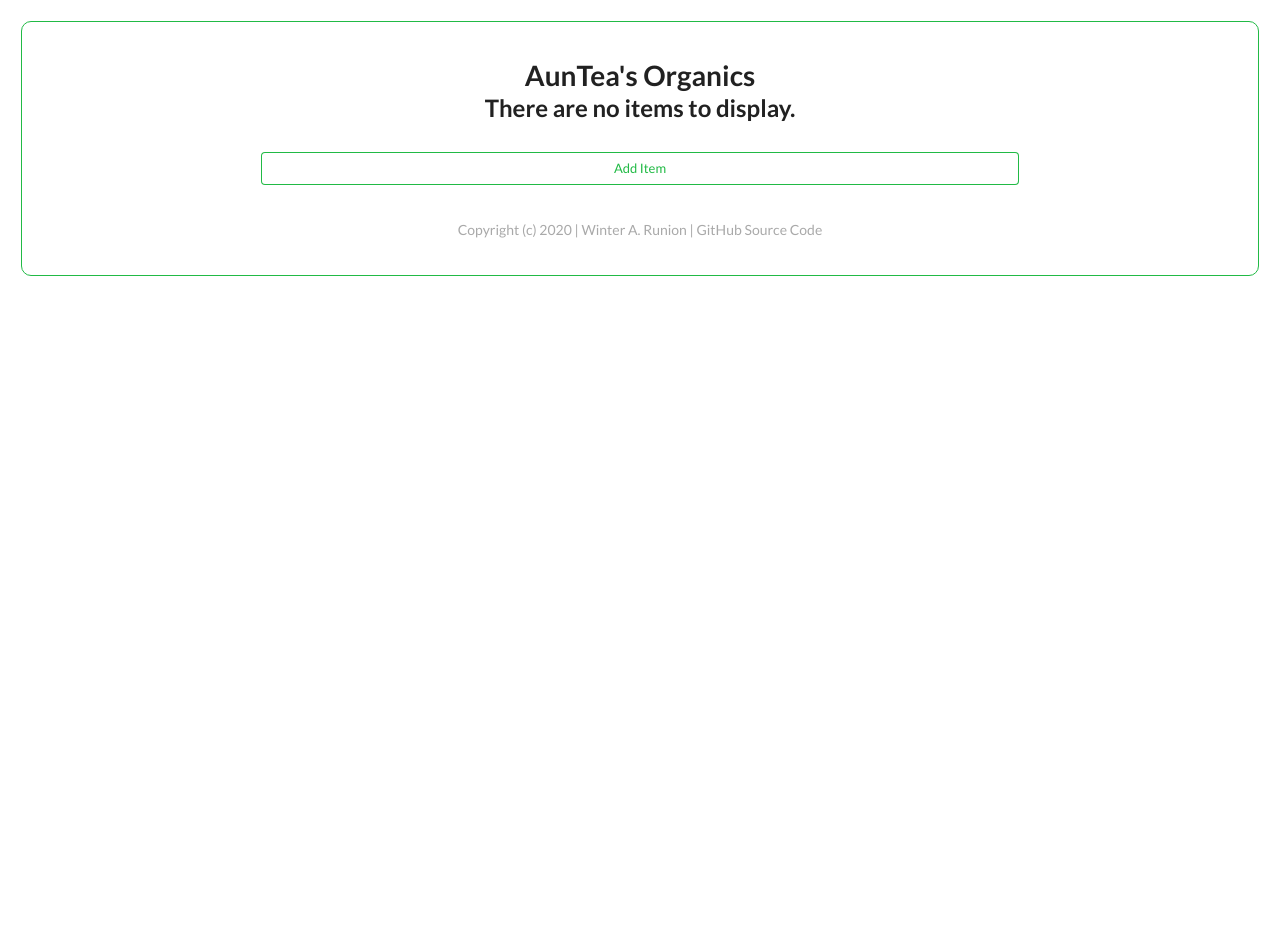
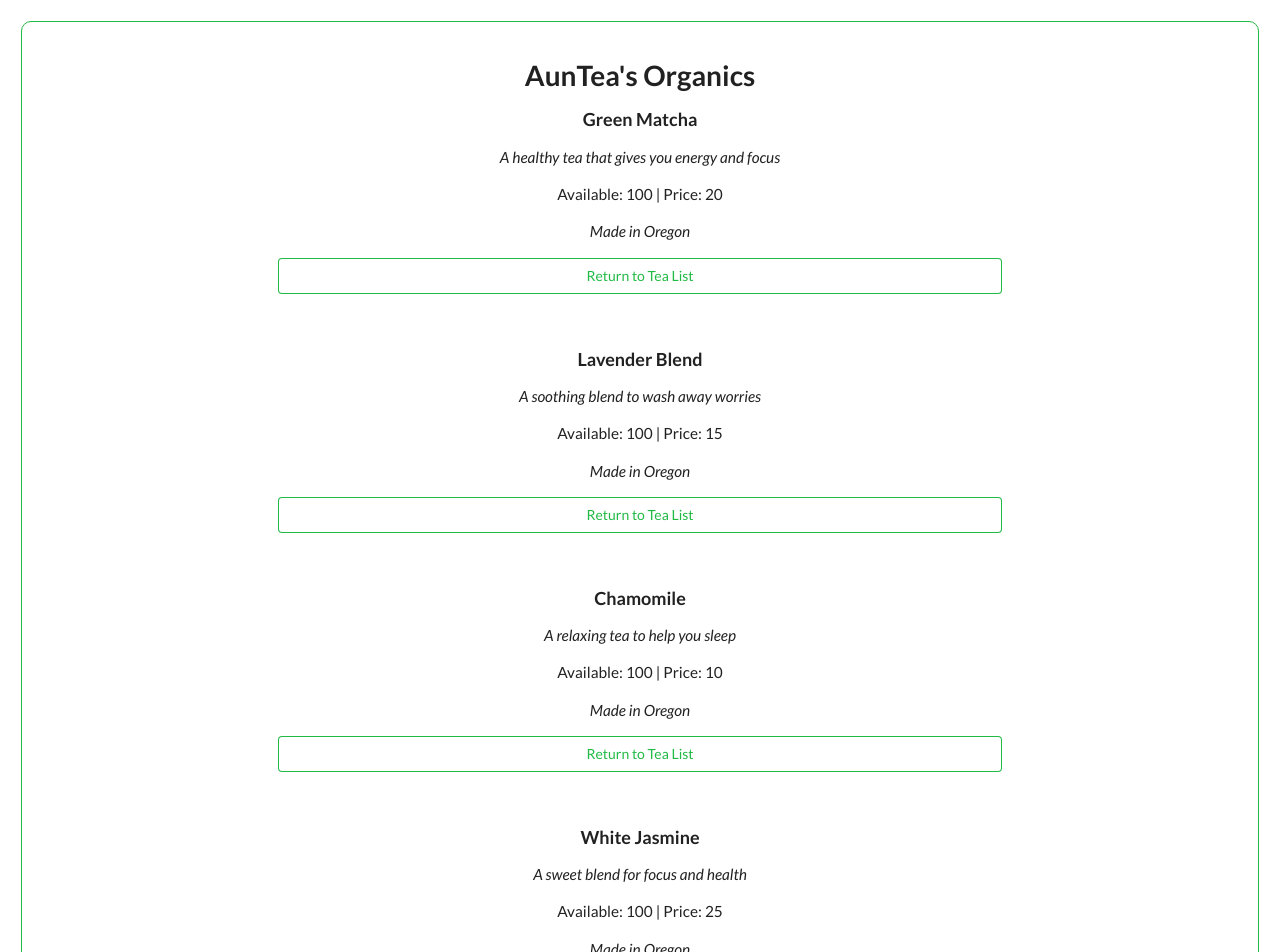
Before and after one commit to wrunion/epicodus-react-project, a React (Create React App) app: page / in a window 1280 px wide. Shown: the top 952 px of the page. Before the commit the page ends 821 px from the top, so only its background shows below. Built offline with nearby package versions, Linux system fonts and the light colour scheme.

Commit message:
Refactor inventory list.

```diff
--- /dev/null
+++ b/src/components/InventoryList.js
@@ -0,0 +1,49 @@
+import React from 'react'
+import ItemDetailView from './ItemDetailView';
+
+function InventoryList() {
+  const inventory = [
+    {
+      itemName: "Green Matcha",
+      description: "A healthy tea that gives you energy and focus",
+      available: 100,
+      price: 20,
+      id: 1
+    },
+    {
+      itemName: "Lavender Blend",
+      description: "A soothing blend to wash away worries",
+      available: 100,
+      price: 15,
+      id: 2
+    },
+    {
+      itemName: "Chamomile",
+      description: "A relaxing tea to help you sleep",
+      available: 100,
+      price: 10,
+      id: 3
+    },
+    {
+      itemName: "White Jasmine",
+      description: "A sweet blend for focus and health",
+      available: 100,
+      price: 25,
+      id: 4
+    },
+    {
+      itemName: "Earl Grey",
+      description: "Classic bergamont flavoring",
+      available: 100,
+      price: 10,
+      id: 5
+    }
+  ]
+  return (
+    <div>
+      {inventory.map(item => <ItemDetailView item={item} />)}
+    </div>
+  );
+}
+
+export default InventoryList;
--- a/src/components/ItemControl.js
+++ b/src/components/ItemControl.js
@@ -3,11 +3,17 @@ import Form from './Form';
 import ItemDisplayMode from './ItemDisplayMode';
 import ItemDetailView from './ItemDetailView';
 import { connect } from 'react-redux';
+import InventoryList from './InventoryList';
 
 class ItemControl extends Component {
   state = {
     itemSelected: null
   }
+
+  // componentDidMount =(props) => {
+  //   const items = this.props.itemList;
+  //   items ? items.
+  // }
 
   displayForm = () => {
     const action = {
@@ -132,45 +138,55 @@ class ItemControl extends Component {
     );
   }
 
+render () {
+  return (
+    <InventoryList />
+  );
+}
+}
+
   /* Actual render method */
-  render() {
-    console.log(this.props);
-    console.log(this.props.itemList);
-    const { itemSelected } = this.state;
-    const { formShowing } = this.props.handleClick;
-    const { itemList } = this.props;
-    /* If an item has been selected for detail view */
-    if (itemSelected !== null) {
-      return (
-        this.renderItemDetailView()
-      );
-    /* If user has clicked "Add Item" */
-    } else if (formShowing) {
-      return (
-        <React.Fragment>
-          {this.renderForm()}
-          {this.renderItemList()}
-        </React.Fragment>
-      );
-    /* If the first two are false, but there are items to show */
-    } else if ((formShowing === false) && (itemList.length > 0)) {
-      return (
-        <div className="ItemView">
-          {this.renderButton()}
-          {this.renderItemList()}
-        </div>
-      );
-    /* If itemList is empty */
-    } else {
-      return (
-        <div className="DefaultView">
-          <h2>There are no items to display.</h2>
-          {this.renderButton()}
-        </div>
-      );
-    }
-  }
-}
+//   render() {
+
+//     const items = this.props.itemList;
+//     // {items ? items.
+//     console.log(this.props);
+//     console.log(this.props.itemList);
+//     const { itemSelected } = this.state;
+//     const { formShowing } = this.props.handleClick;
+//     const { itemList } = this.props;
+//     /* If an item has been selected for detail view */
+//     if (items && itemSelected !== null) {
+//       return (
+//         this.renderItemDetailView()
+//       );
+//     /* If user has clicked "Add Item" */
+//     } else if (formShowing) {
+//       return (
+//         <React.Fragment>
+//           {this.renderForm()}
+//           {this.renderItemList()}
+//         </React.Fragment>
+//       );
+//     /* If the first two are false, but there are items to show */
+//     } else if ((formShowing === false) && (itemList.length > 0)) {
+//       return (
+//         <div className="ItemView">
+//           {this.renderButton()}
+//           {this.renderItemList()}
+//         </div>
+//       );
+//     /* If itemList is empty */
+//     } else {
+//       return (
+//         <div className="DefaultView">
+//           <h2>There are no items to display.</h2>
+//           {this.renderButton()}
+//         </div>
+//       );
+//     }
+//   }
+// }
 
 const mapStateToProps = state => {
   return {
```
